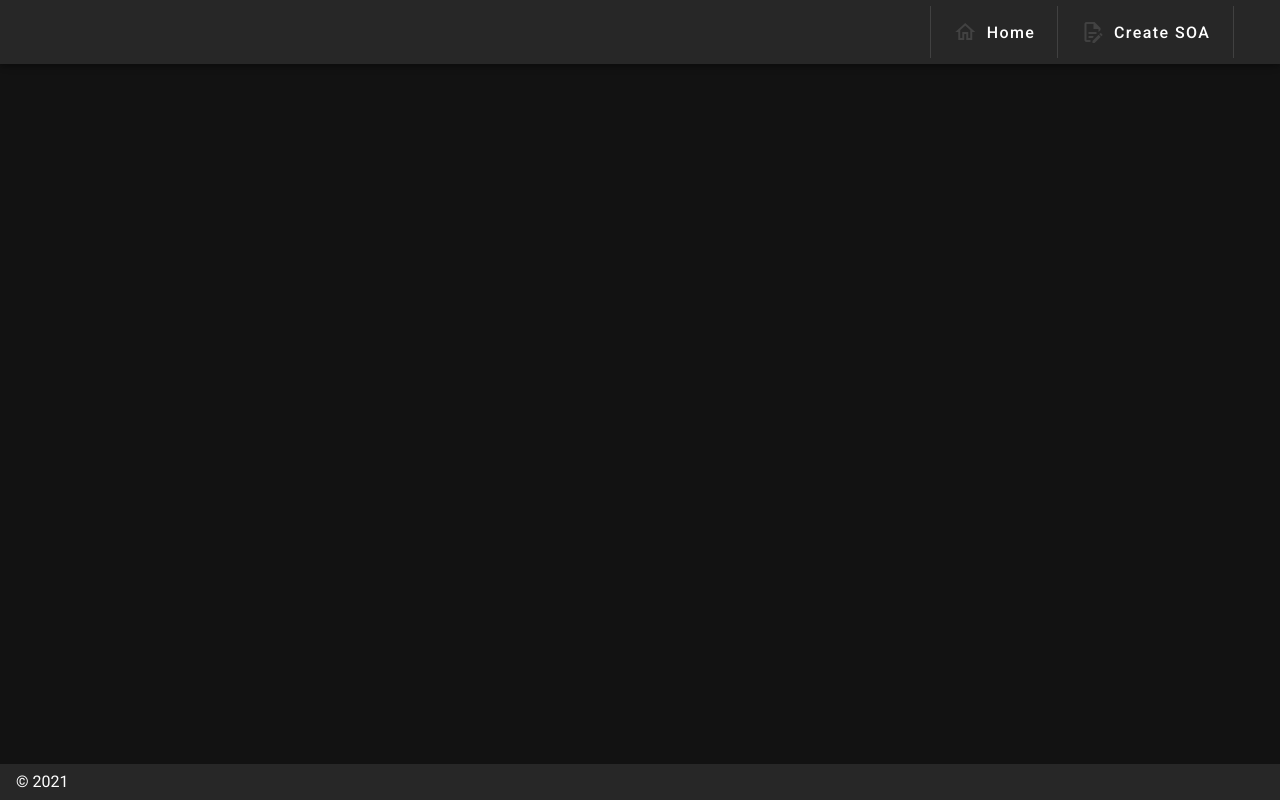
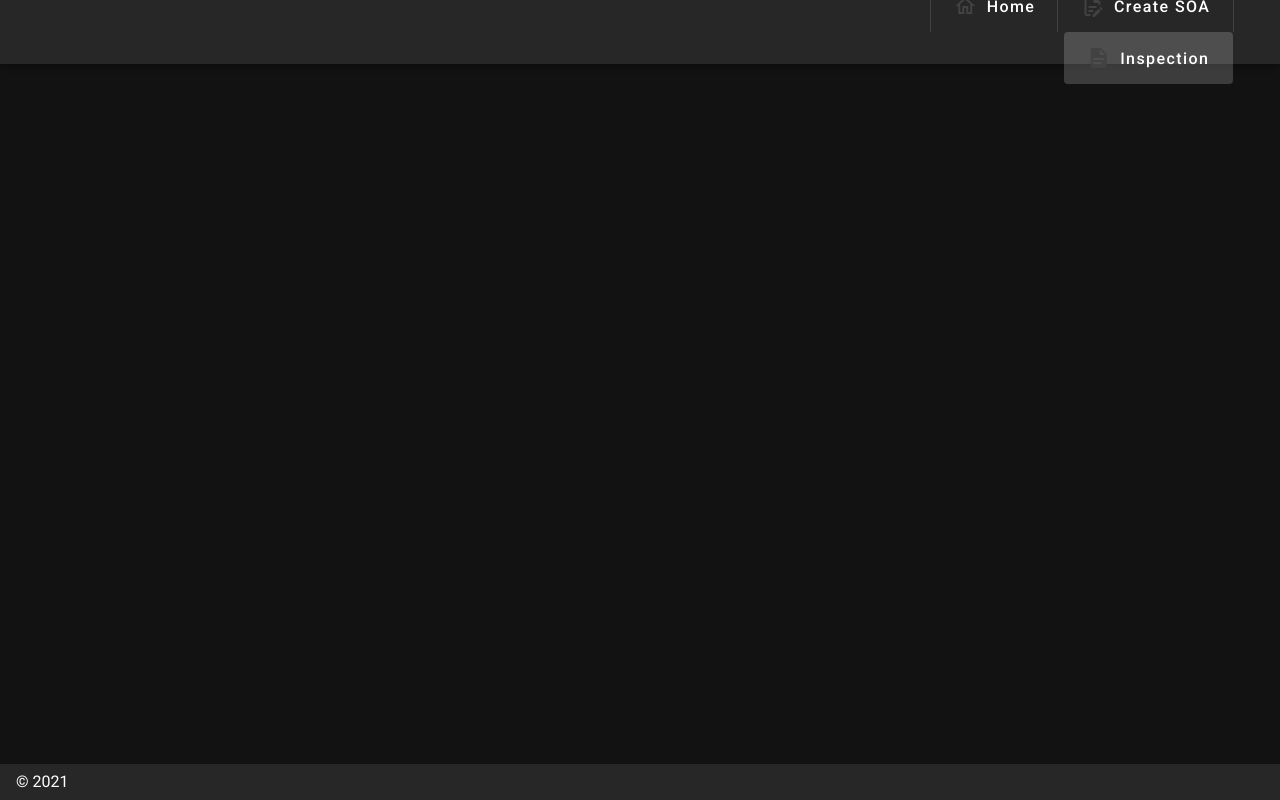
Before and after one commit to gedgalope/smartcommdb, a Nuxt app: page /inspectionForm in a window 1280 px wide. Built offline with nearby package versions, Linux system fonts and the light colour scheme.

Commit message:
new page for Inspection Database, first commit

```diff
--- a/layouts/default.vue
+++ b/layouts/default.vue
@@ -14,6 +14,9 @@
                 <v-icon class="pr-2" color="accent">mdi-file-document-edit-outline</v-icon>Create SOA
               </v-btn>
               <v-divider vertical></v-divider>
+              <v-btn x-large text class="text-capitalize" nuxt to="/inspectionForm">
+                <v-icon class="pr-2" color="accent">mdi-file-document</v-icon>Inspection
+              </v-btn>
             </v-row>
           </v-col>
         </v-row>
--- /dev/null
+++ b/pages/inspectionForm.vue
@@ -0,0 +1,25 @@
+<template>
+  <v-container grid-list-xs>
+
+  </v-container>
+</template>
+
+<script>
+export default {
+  name: 'InspectionForm',
+  components: {
+  },
+  data() {
+    return {
+      newRslDialog: false,
+      addEditFeesDialog: false,
+    }
+  },
+  methods: {
+  },
+}
+</script>
+
+<style scoped>
+
+</style>
```
Also changed, not shown: components/InspectionComponent/inspectionForm.vue (added).
